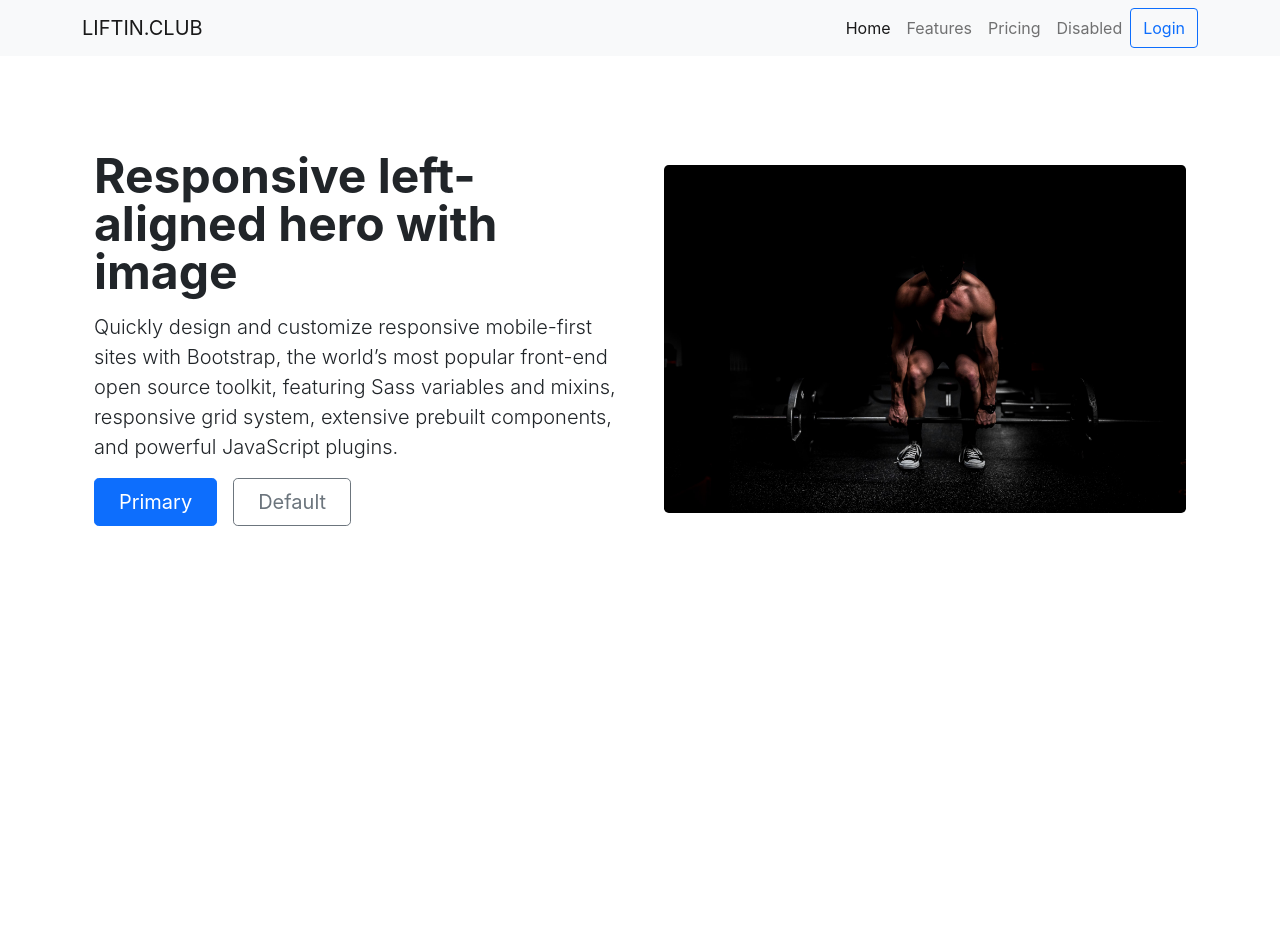
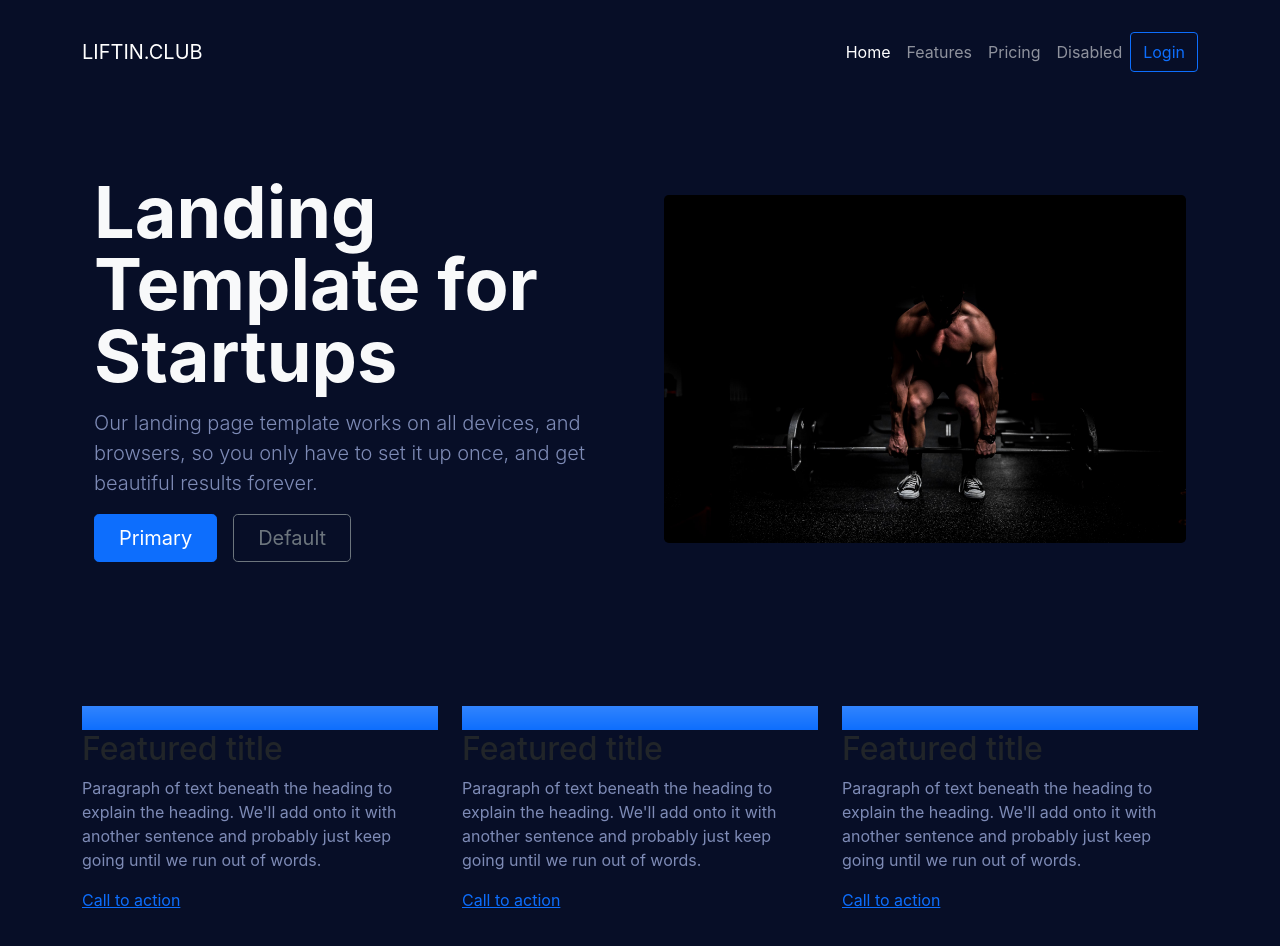
Before and after one commit to danielolaszy/lifting-app, a React (Create React App) app: page / in a window 1280 px wide. Shown: the top 946 px of the page. Before the commit the page ends 800 px from the top, so only its background shows below. Built offline with nearby package versions, Linux system fonts and the light colour scheme.

Commit message:
Added color scheme, added features

```diff
--- a/src/App.css
+++ b/src/App.css
@@ -1,38 +1,6 @@
-.App {
-  text-align: center;
+body {
+  background-color: #070e27;
 }
-
-.App-logo {
-  height: 40vmin;
-  pointer-events: none;
+p {
+  color: #7e8bb6;
 }
-
-@media (prefers-reduced-motion: no-preference) {
-  .App-logo {
-    animation: App-logo-spin infinite 20s linear;
-  }
-}
-
-.App-header {
-  background-color: #282c34;
-  min-height: 100vh;
-  display: flex;
-  flex-direction: column;
-  align-items: center;
-  justify-content: center;
-  font-size: calc(10px + 2vmin);
-  color: white;
-}
-
-.App-link {
-  color: #61dafb;
-}
-
-@keyframes App-logo-spin {
-  from {
-    transform: rotate(0deg);
-  }
-  to {
-    transform: rotate(360deg);
-  }
-}
--- a/src/App.js
+++ b/src/App.js
@@ -1,42 +1,14 @@
-import logo from "./logo.svg";
 import "./App.css";
-import img from "./assets/img/dl.jpg";
 import Navbar from "./components/Navbar";
+import Hero from "./components/Hero";
+import Features from "./components/Features";
 
 function App() {
   return (
     <>
       <Navbar />
-      <div class="container col-xxl-8 px-4 py-5">
-        <div class="row flex-lg-row-reverse align-items-center g-5 py-5">
-          <div class="col-10 col-sm-8 col-lg-6">
-            <img
-              src={img}
-              class="d-block mx-lg-auto img-fluid rounded-3"
-              alt="Bootstrap Themes"
-              width="700"
-              height="500"
-              loading="lazy"
-            ></img>
-          </div>
-          <div class="col-lg-6">
-            <h1 class="display-5 fw-bold lh-1 mb-3">Responsive left-aligned hero with image</h1>
-            <p class="lead">
-              Quickly design and customize responsive mobile-first sites with Bootstrap, the world’s most popular
-              front-end open source toolkit, featuring Sass variables and mixins, responsive grid system, extensive
-              prebuilt components, and powerful JavaScript plugins.
-            </p>
-            <div class="d-grid gap-2 d-md-flex justify-content-md-start">
-              <button type="button" class="btn btn-primary btn-lg px-4 me-md-2">
-                Primary
-              </button>
-              <button type="button" class="btn btn-outline-secondary btn-lg px-4">
-                Default
-              </button>
-            </div>
-          </div>
-        </div>
-      </div>
+      <Hero />
+      <Features />
     </>
   );
 }
--- /dev/null
+++ b/src/components/Features.js
@@ -0,0 +1,56 @@
+import React from "react";
+
+const Features = () => {
+  return (
+    <>
+      <div className="container">
+        <div className="row g-4 py-5 row-cols-1 row-cols-lg-3">
+          <div className="feature col">
+            <div className="feature-icon bg-primary bg-gradient">
+              <svg className="bi" width="1em" height="1em"></svg>
+            </div>
+            <h2>Featured title</h2>
+            <p>
+              Paragraph of text beneath the heading to explain the heading. We'll add onto it with another sentence and
+              probably just keep going until we run out of words.
+            </p>
+            <a href="#" className="icon-link">
+              Call to action
+              <svg className="bi" width="1em" height="1em"></svg>
+            </a>
+          </div>
+          <div className="feature col">
+            <div className="feature-icon bg-primary bg-gradient">
+              <svg className="bi" width="1em" height="1em"></svg>
+            </div>
+            <h2>Featured title</h2>
+            <p>
+              Paragraph of text beneath the heading to explain the heading. We'll add onto it with another sentence and
+              probably just keep going until we run out of words.
+            </p>
+            <a href="#" className="icon-link">
+              Call to action
+              <svg className="bi" width="1em" height="1em"></svg>
+            </a>
+          </div>
+          <div className="feature col">
+            <div className="feature-icon bg-primary bg-gradient">
+              <svg className="bi" width="1em" height="1em"></svg>
+            </div>
+            <h2>Featured title</h2>
+            <p>
+              Paragraph of text beneath the heading to explain the heading. We'll add onto it with another sentence and
+              probably just keep going until we run out of words.
+            </p>
+            <a href="#" className="icon-link">
+              Call to action
+              <svg className="bi" width="1em" height="1em"></svg>
+            </a>
+          </div>
+        </div>
+      </div>
+    </>
+  );
+};
+
+export default Features;
--- /dev/null
+++ b/src/components/Hero.js
@@ -0,0 +1,39 @@
+import React from "react";
+import img from "../assets/img/dl.jpg";
+const Hero = () => {
+  return (
+    <>
+      <div className="container col-xxl-8 px-4 py-5 text-light">
+        <div className="row flex-lg-row-reverse align-items-center g-5 py-5">
+          <div className="col-lg-6">
+            <img
+              src={img}
+              className="d-block mx-lg-auto img-fluid rounded-3"
+              alt="Bootstrap Themes"
+              width="700"
+              height="500"
+              loading="lazy"
+            ></img>
+          </div>
+          <div className="col-lg-6">
+            <h1 className="display-2 fw-bold lh-1 mb-3">Landing Template for Startups</h1>
+            <p className="lead">
+              Our landing page template works on all devices, and browsers, so you only have to set it up once, and get
+              beautiful results forever.
+            </p>
+            <div className="d-grid gap-2 d-md-flex justify-content-md-start">
+              <button type="button" className="btn btn-primary btn-lg px-4 me-md-2">
+                Primary
+              </button>
+              <button type="button" className="btn btn-outline-secondary btn-lg px-4">
+                Default
+              </button>
+            </div>
+          </div>
+        </div>
+      </div>
+    </>
+  );
+};
+
+export default Hero;
--- a/src/components/Navbar.js
+++ b/src/components/Navbar.js
@@ -3,13 +3,13 @@ import React from "react";
 const navbar = () => {
   return (
     <>
-      <nav class="navbar navbar-expand-lg navbar-light bg-light">
-        <div class="container">
-          <a class="navbar-brand text-uppercase" href="#">
+      <nav className="navbar navbar-expand-lg navbar-dark">
+        <div className="container mt-4">
+          <a className="navbar-brand text-uppercase" href="#">
             liftin.club
           </a>
           <button
-            class="navbar-toggler"
+            className="navbar-toggler"
             type="button"
             data-bs-toggle="collapse"
             data-bs-target="#navbarNavAltMarkup"
@@ -17,23 +17,23 @@ const navbar = () => {
             aria-expanded="false"
             aria-label="Toggle navigation"
           >
-            <span class="navbar-toggler-icon"></span>
+            <span className="navbar-toggler-icon"></span>
           </button>
-          <div class="collapse navbar-collapse" id="navbarNavAltMarkup">
-            <div class="navbar-nav ms-auto">
-              <a class="nav-link active" href="#">
+          <div className="collapse navbar-collapse" id="navbarNavAltMarkup">
+            <div className="navbar-nav ms-auto">
+              <a className="nav-link active" href="#">
                 Home
               </a>
-              <a class="nav-link" href="#">
+              <a className="nav-link" href="#">
                 Features
               </a>
-              <a class="nav-link" href="#">
+              <a className="nav-link" href="#">
                 Pricing
               </a>
-              <a class="nav-link" href="#">
+              <a className="nav-link" href="#">
                 Disabled
               </a>
-              <button class="btn btn-outline-primary" type="submit">
+              <button className="btn btn-outline-primary" type="submit">
                 Login
               </button>
             </div>
```
